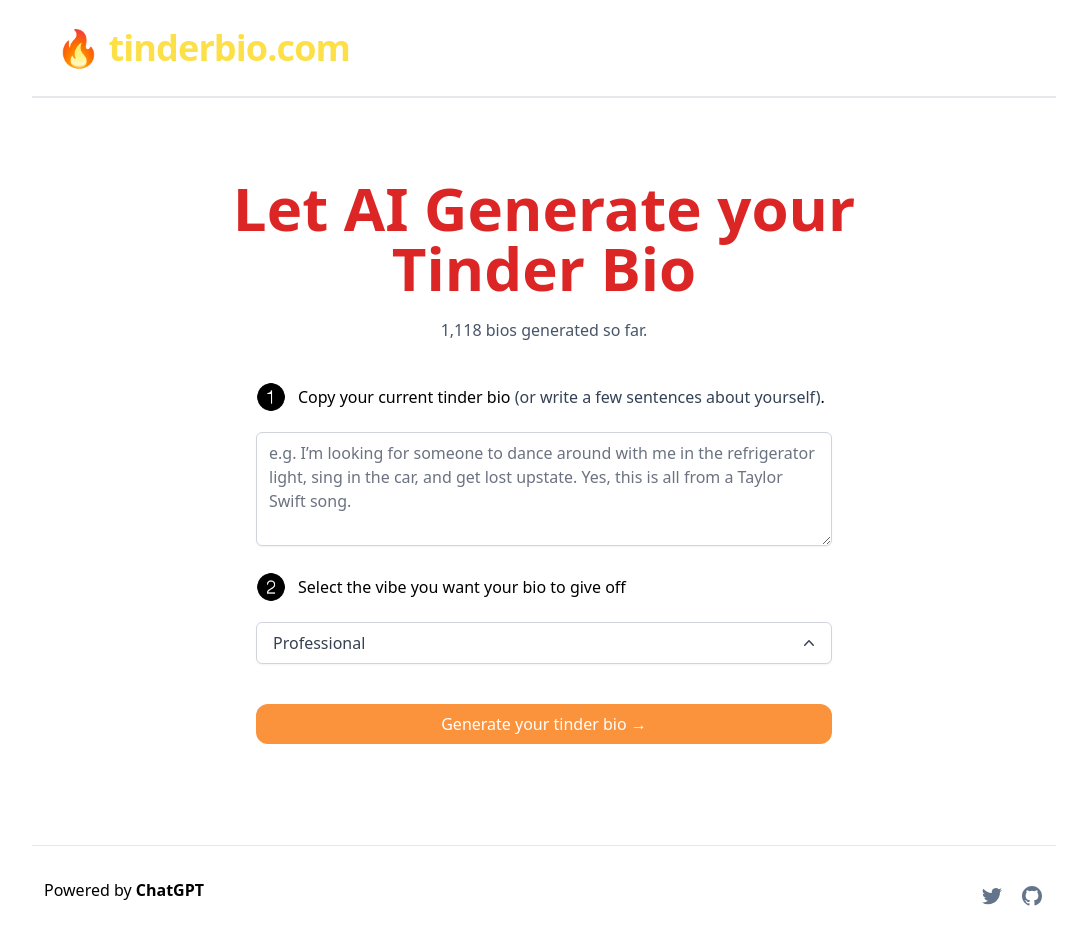
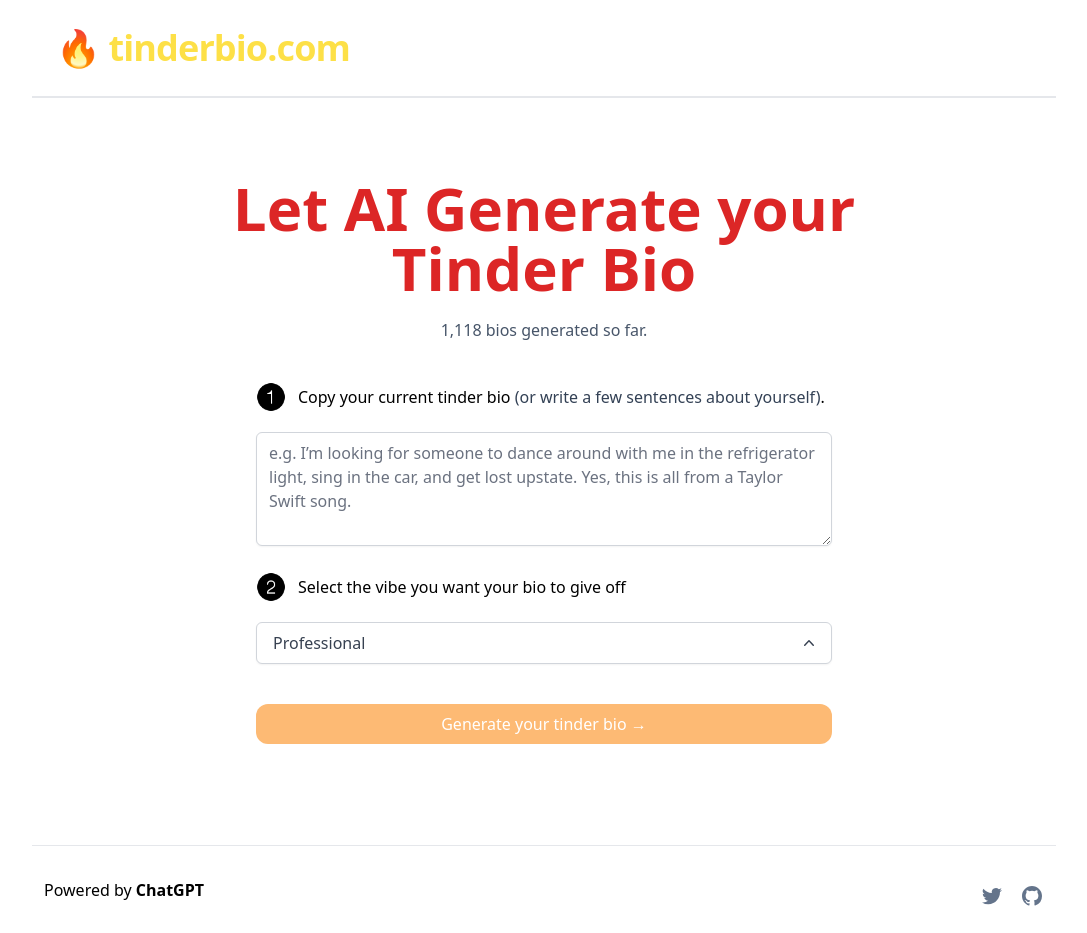
Before and after one commit to BullishAF/aidatingbio, a Next.js app: page / in a window 1280 px wide. Shown: the whole page, without its empty margins (96-1183 px from the left). Built offline with nearby package versions, Linux system fonts and the light colour scheme.

Commit message:
Update index.tsx

```diff
--- a/pages/index.tsx
+++ b/pages/index.tsx
@@ -120,7 +120,7 @@ const Home: NextPage = () => {
 
           {!loading && (
             <button
-              className="bg-orange-400 rounded-xl text-white font-medium px-4 py-2 sm:mt-10 mt-8 hover:bg-orange-500/80 w-full"
+              className="bg-orange-300 rounded-xl text-white font-medium px-4 py-2 sm:mt-10 mt-8 hover:bg-orange-400 text-black/80 w-full"
               onClick={(e) => generateBio(e)}
             >
               Generate your tinder bio &rarr;
```
